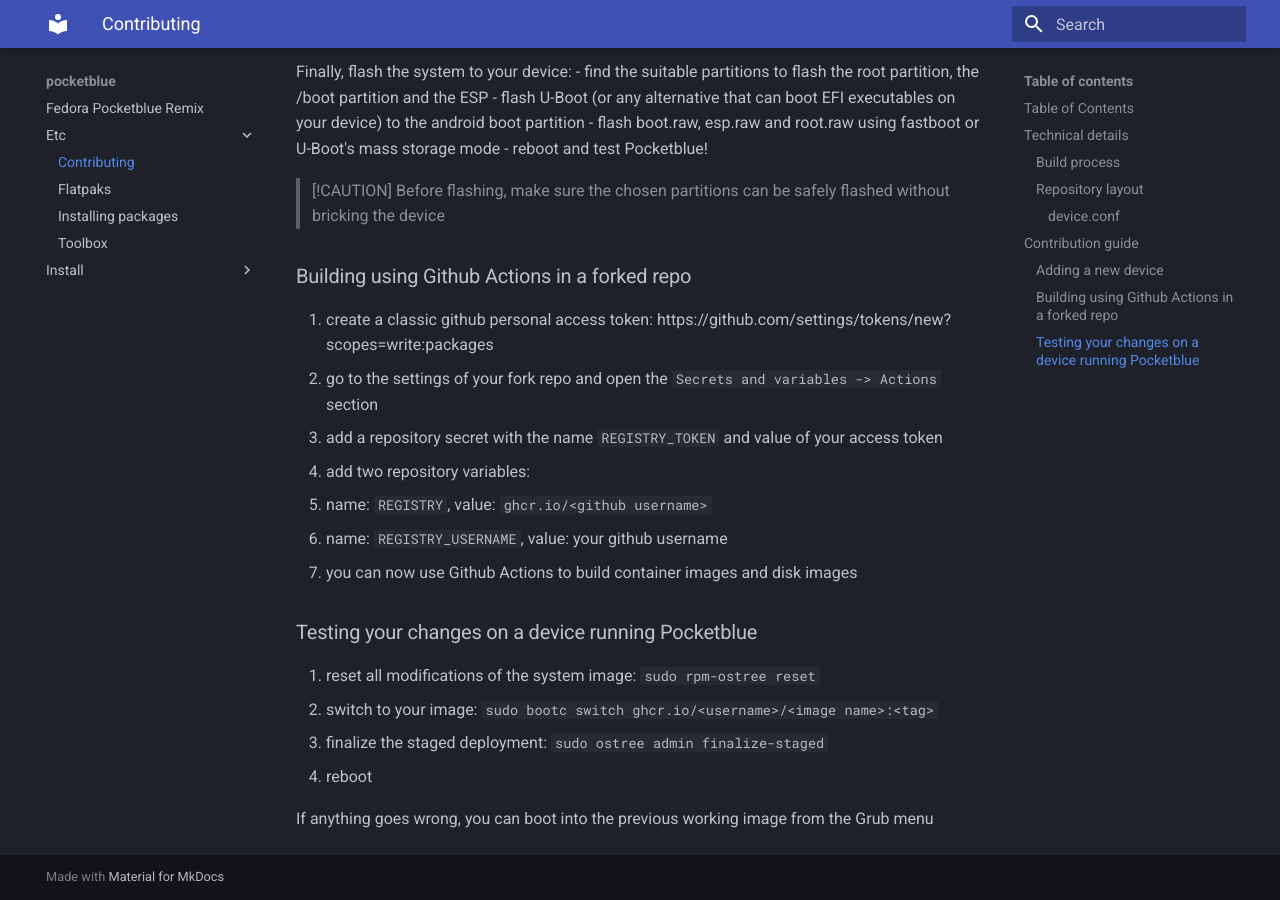
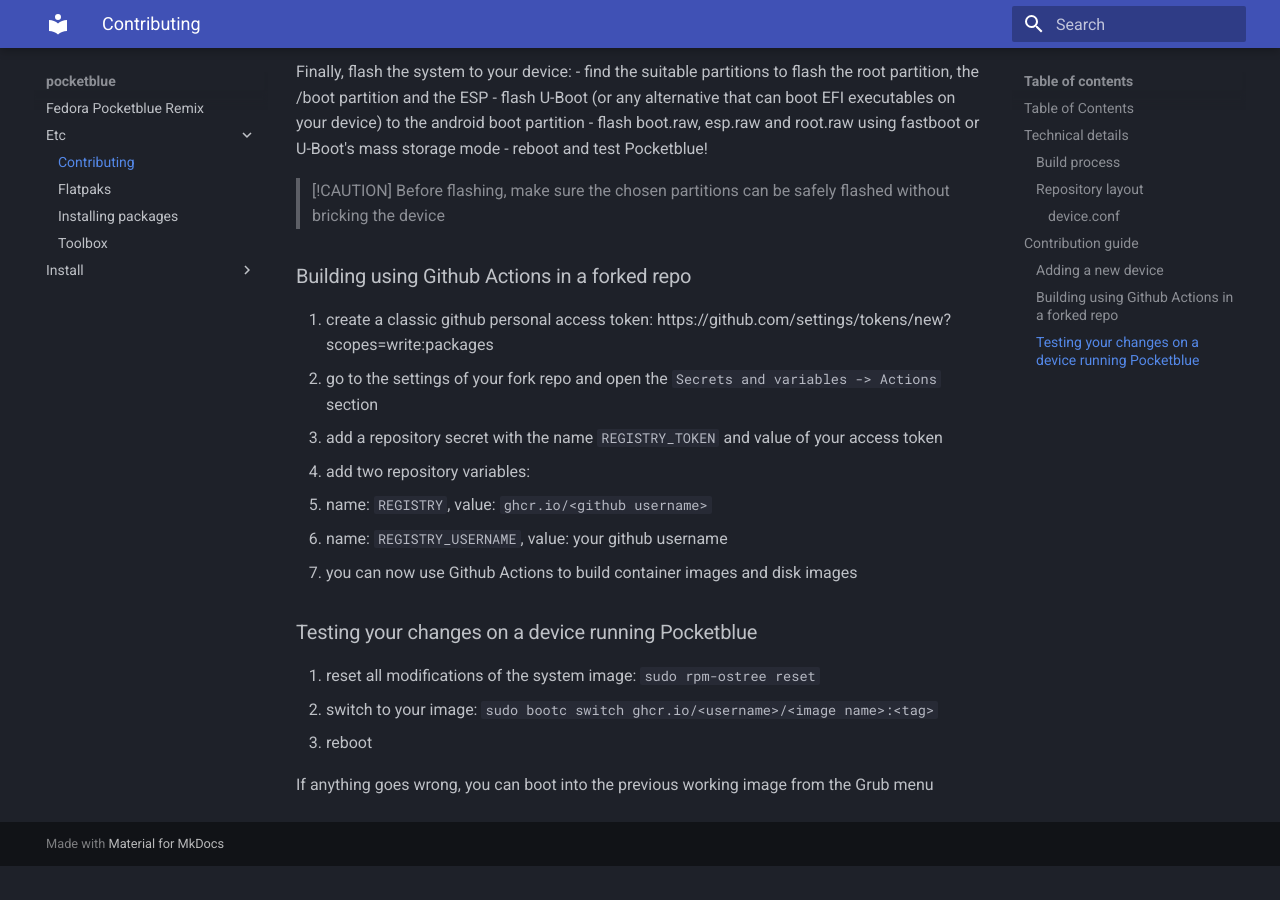
Before and after one commit to pocketblue/wiki, an MkDocs documentation site: the page built from docs/etc/contributing.md, in a window 1280 px wide and 900 px high, scrolled down 2227 px. Built offline with MkDocs 1.6.1 and Material for MkDocs 9.7.7, drawn with Linux system fonts in a browser that asks for light colours; after the commit the page ends 3093 px from its top, so only the background shows below that.

Commit message:
[-] drop finalize staged mention

```diff
--- a/docs/etc/contributing.md
+++ b/docs/etc/contributing.md
@@ -104,7 +104,6 @@ Finally, flash the system to your device:
 
 1. reset all modifications of the system image: `sudo rpm-ostree reset`
 2. switch to your image: `sudo bootc switch ghcr.io/<username>/<image name>:<tag>`
-3. finalize the staged deployment: `sudo ostree admin finalize-staged`
-4. reboot
+3. reboot
 
 If anything goes wrong, you can boot into the previous working image from the Grub menu
```
